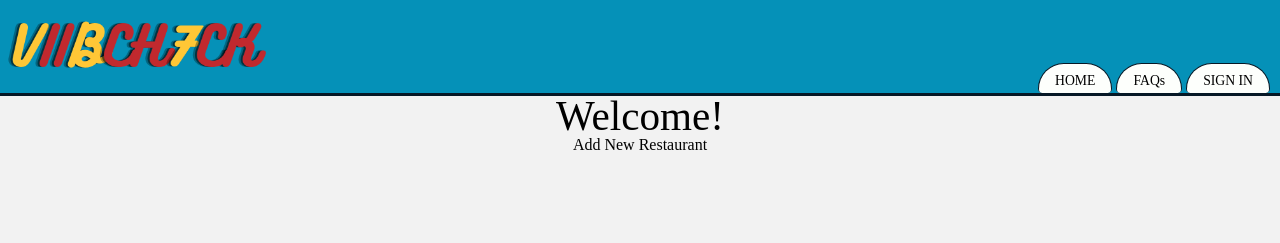
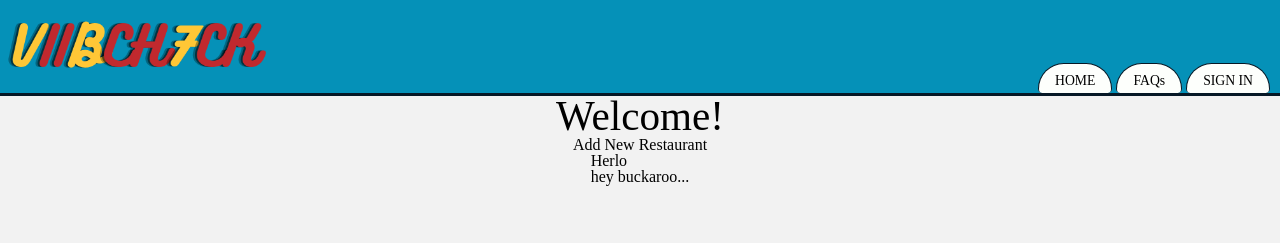
Before and after one commit to colefiscus/vibecheck, a React (Create React App) app: page / in a window 1280 px wide. Shown: the top 243 px of the page. Built offline with nearby package versions, Linux system fonts and the light colour scheme; a web font is replaced by a local one.

Commit message:
Create Rating and pass data as props

```diff
--- /dev/null
+++ b/src/Components/Rating/Rating.js
@@ -0,0 +1,12 @@
+import react from "react";
+import styled from "styled-components/macro";
+
+const Rating = () => {
+  return (
+    <article>
+      <p>hey buckaroo...</p>
+    </article>
+  )
+}
+
+export default Rating;
--- a/src/Components/RatingBox/RatingBox.js
+++ b/src/Components/RatingBox/RatingBox.js
@@ -1,10 +1,17 @@
 import React from "react";
 import styled from "styled-components/macro";
+import Rating from "../Rating/Rating";
 
-const RatingBox = () => {
+const RatingBox = ({ data }) => {
+
+  const ratings = data.map(ratingData => {
+
+  })
+
   return (
     <section>
       <div>Herlo</div>
+      <Rating />
     </section>
   )
 }
--- a/src/Views/Home.js
+++ b/src/Views/Home.js
@@ -1,8 +1,9 @@
 import React from "react";
 import styled from "styled-components/macro";
-import data from "../../Data/sampleData";
+import data from "../Data/sampleData"
 
 import NewRestForm from "../Components/NewRestForm/NewRestForm";
+import RatingBox from "../Components/RatingBox/RatingBox";
 
 const Home = ({ user, isAuthenticated }) => {
 
@@ -12,6 +13,7 @@ const Home = ({ user, isAuthenticated }) => {
     <HomeWrapper>
       <WelcomeHero>{welcomeMsg}</WelcomeHero>
       <NewRestForm></NewRestForm>
+      <RatingBox data={data}></RatingBox>
     </HomeWrapper>
   )
 }
```
